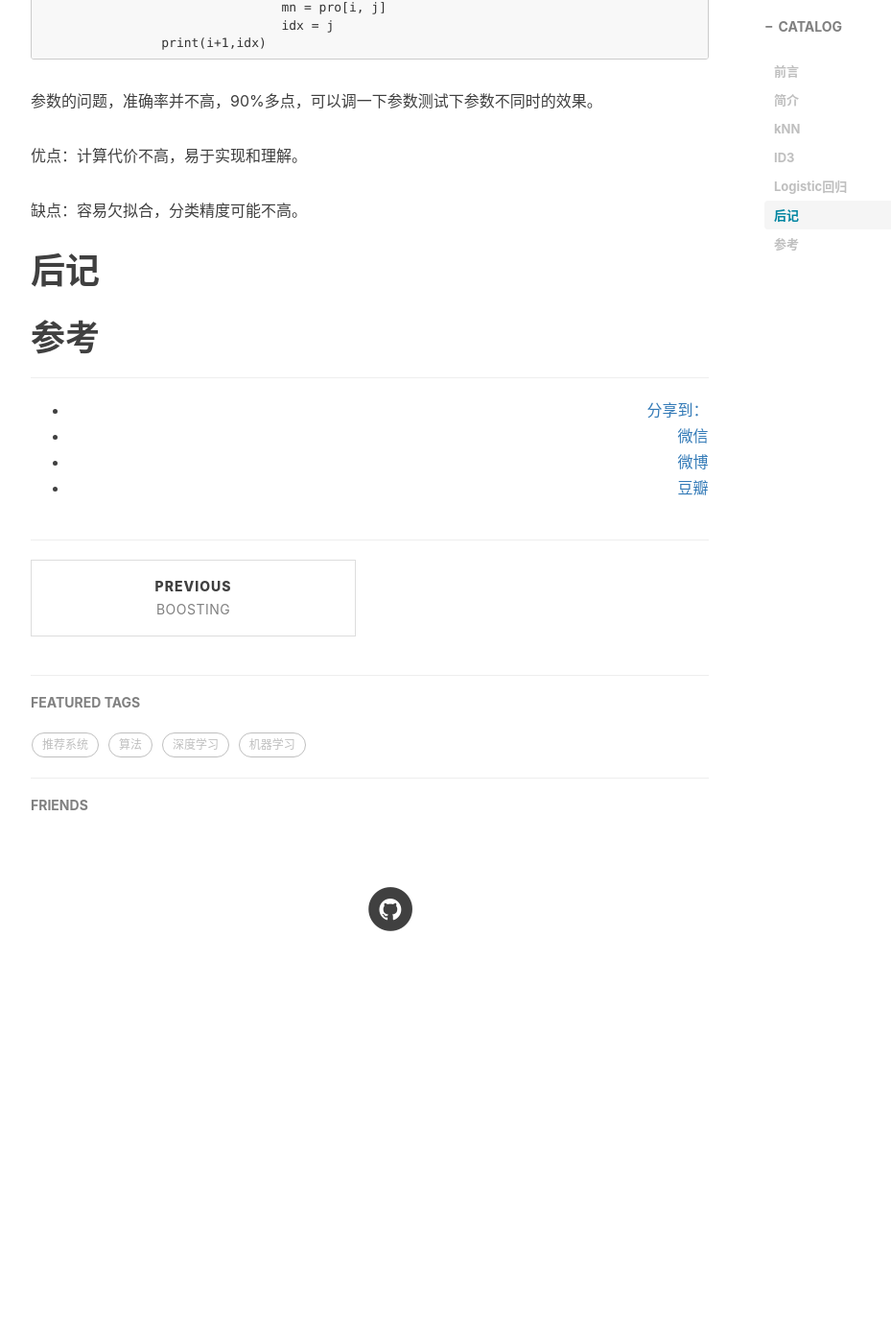
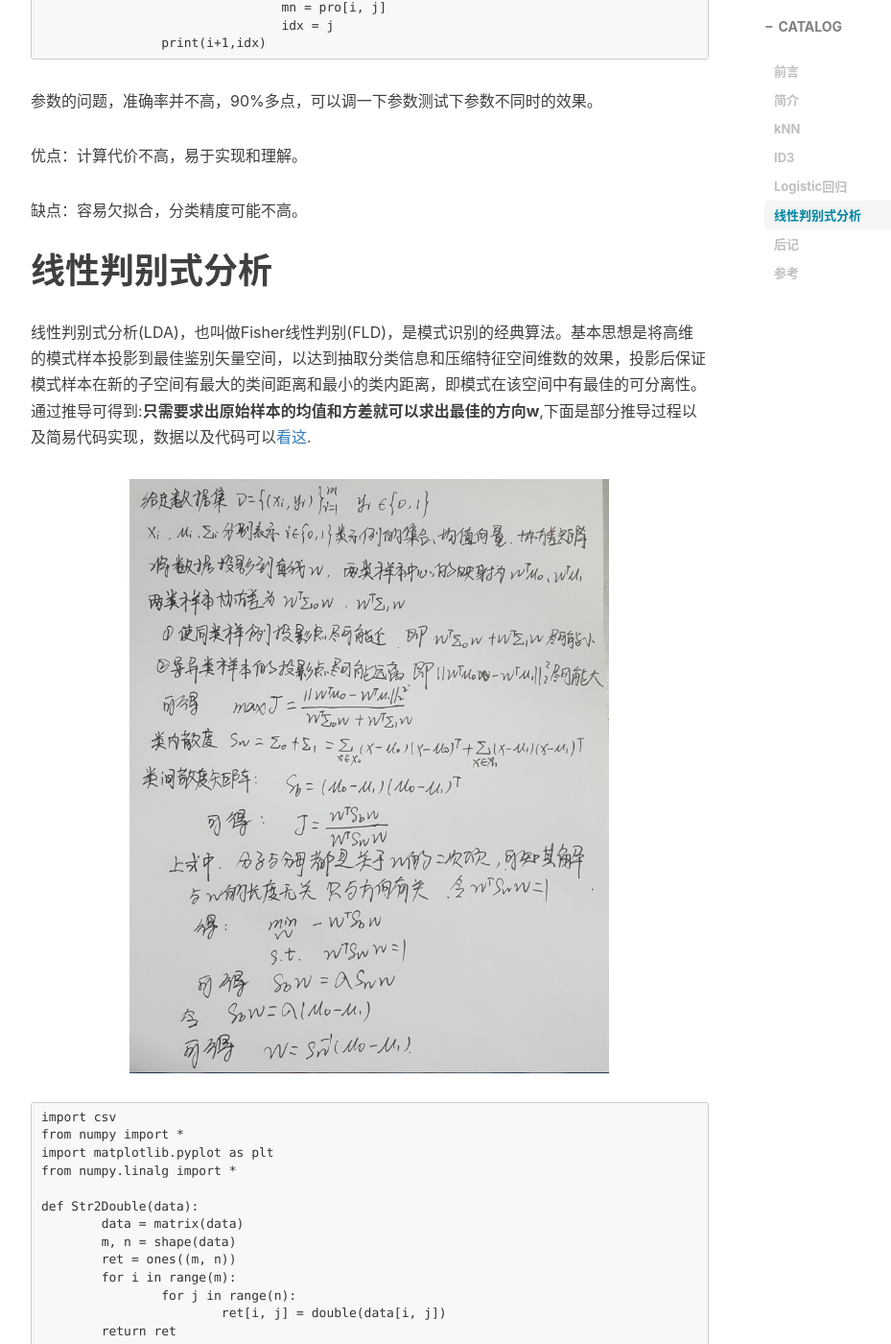
Before and after one commit to CoolIceFire/CoolIceFire.github.io, a Jekyll site: the page built from _posts/2016-07-16-Machine Learning.markdown, in a window 1280 px wide and 1400 px high, scrolled down 7845 px. Shown: the whole window at 96% size, without its empty margins (233-1162 px from the left). Built offline with Jekyll 4.4.1, drawn with Linux system fonts in a browser that asks for light colours; nearby versions of some CDN libraries; comment, search, counter and statistics services are not loaded; before the commit the page ends 8911 px from its top, so only the background shows below that; some of the changed text lies outside the part shown.

Commit message:
Update 2016-07-16-Machine Learning.markdown

```diff
--- a/_posts/2016-07-16-Machine Learning.markdown
+++ b/_posts/2016-07-16-Machine Learning.markdown
@@ -354,6 +354,81 @@ Logistic Regression可以简单的描述为下面几个过程：
 
 缺点：容易欠拟合，分类精度可能不高。
 
+# 线性判别式分析
+线性判别式分析(LDA)，也叫做Fisher线性判别(FLD)，是模式识别的经典算法。基本思想是将高维的模式样本投影到最佳鉴别矢量空间，以达到抽取分类信息和压缩特征空间维数的效果，投影后保证模式样本在新的子空间有最大的类间距离和最小的类内距离，即模式在该空间中有最佳的可分离性。通过推导可得到:**只需要求出原始样本的均值和方差就可以求出最佳的方向w**,下面是部分推导过程以及简易代码实现，数据以及代码可以[看这](https://github.com/CoolIceFire/ML/tree/master/Fisher).
+
+![](https://raw.githubusercontent.com/CoolIceFire/CoolIceFire.github.io/master/img/20160721/03.png)
+
+	import csv
+	from numpy import *
+	import matplotlib.pyplot as plt
+	from numpy.linalg import *
+
+	def Str2Double(data):
+		data = matrix(data)
+		m, n = shape(data)
+		ret = ones((m, n))
+		for i in range(m):
+			for j in range(n):
+				ret[i, j] = double(data[i, j])
+		return ret
+
+	def GetData(file_path):
+		l = []
+		with open(file_path) as file:
+			lines = csv.reader(file)
+			for line in lines:
+				l.append(line)
+			return Str2Double(l)
+
+	def PltShow(x, y, w):
+		x_0 = [[],[]]
+		x_1 = [[],[]]
+		for i in range(shape(x)[0]):
+			if y[i, 0] == 0:
+				x_0[0].append(x[i, 0])
+				x_0[1].append(x[i, 1])
+			else:
+				x_1[0].append(x[i, 0])
+				x_1[1].append(x[i, 1])
+		axes = plt.subplot(111)
+		type0 = axes.scatter(x_0[0], x_0[1], s=20, c='red')
+		type1 = axes.scatter(x_1[0], x_1[1], s=40, c='yellow')
+		plt.plot([0, 10], [0, 10.0*w])
+		axes.legend((type0, type1), ('OK', 'NO'), loc=2)
+		plt.show()
+
+	def Fisher(x, y):
+		m, n = shape(x)
+		u0 = zeros((1, 2)); u1 = zeros((1, 2))
+		cnt = [0, 0]
+		for i in range(m):
+			if y[i, 0] == 0:
+				u0 += x[i]
+				cnt[0] += 1
+			else:
+				u1 += x[i]
+				cnt[1] += 1
+		u0 /= cnt[0]; u1 /= cnt[1]
+		u0 = u0.T; u1 = u1.T
+		u = u0 - u1
+		sw = zeros((2, 2))
+		for i in range(m):
+			if y[i, 0] == 0:
+				sw += dot(x[i].T-u0, (x[i].T-u0).T)
+			else:
+				sw += dot(x[i].T-u1, (x[i].T-u1).T)
+		return dot(inv(sw), u)
+
+	if __name__ == '__main__':
+		x = GetData('C:\\Users\\lg\\Desktop\\1.csv')
+		y = GetData('C:\\Users\\lg\\Desktop\\2.csv')
+		w = Fisher(x, y)
+		PltShow(x, y, w[1,0]/w[0,0])
+
+下面是效果图
+
+![](https://raw.githubusercontent.com/CoolIceFire/CoolIceFire.github.io/master/img/20160721/02.png)
 
 # 后记
 
```
